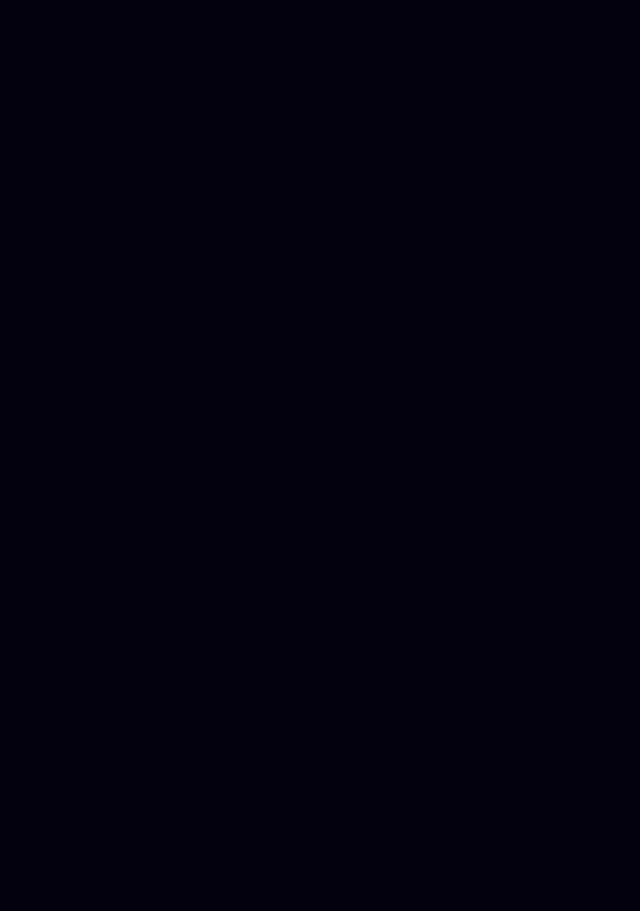
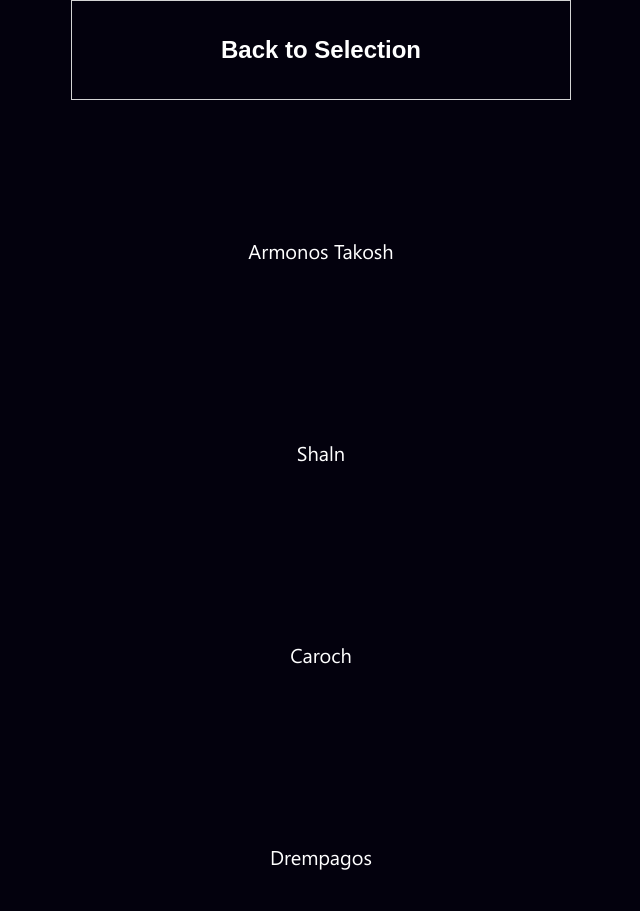
Before and after one commit to JelleGT/Development, a website: page Passion Project/voidCharacters.html in a window 1280 px wide. Shown: the top 911 px of the page, without its empty margins (319-959 px from the left). Before the commit the page ends 800 px from the top, so only its background shows below. Drawn offline with nearby package versions, Linux system fonts and the light colour scheme.

Commit message:
Individuele paginas met animaties
de individuele pagina's zijn aangemaakt en toegevoegd samen met animaties. Deze zullen nog aangepast en aangevuld worden.

```diff
--- a/Passion Project/Void.css
+++ b/Passion Project/Void.css
@@ -9,6 +9,11 @@ body {
   text-align: center;
   margin: 0px;
 }
+section {
+  margin: auto;
+  width: 80%;
+}
+
 /*Alles voor de eerste intropagina*/
 #intro {
   position: absolute;
@@ -26,6 +31,7 @@ h1 {
 }
 h2 {
   font-size: 24px;
+  color: white;
 }
 #about {
   font-weight: lighter;
@@ -54,13 +60,11 @@ h3 {
 
 /*Alles voor de selectiepagina*/
 #selection {
-display: flex;
+display: none;
 height: 100vh;
 justify-content: center;
 line-height: 100vh;
 top: 0;
--webkit-animation: 3s ease 0s normal forwards 1 fadein;
-animation: 3s ease 0s normal forwards 1 fadein;
 }
 .select {
   transition: all .5s ease;
@@ -82,9 +86,44 @@ a {
 
 /*Alles voor de drie verschillende pagina's*/
 button {
+  transition: all .5s ease;
+  -webkit-transition: all .5s ease;
+  margin: auto;
   width: 500px;
   height: 100px;
   border: 1px #D4D4D4 solid;
   border-radius: 0px;
   background-color: #03010D;
 }
+button:hover {
+  transition: all .5s ease;
+  -webkit-transition: all .5s ease;
+  background-color: #360051;
+}
+#creatures:hover {
+  border-right-color: #D4D4D4
+}
+
+.item {
+  transition: all .5s ease;
+  -webkit-transition: all .5s ease;
+  margin-top: 100px;
+  width: 400px;
+  height: 100px;
+  margin-left: auto;
+  margin-right: auto;
+  line-height: 60px;
+  border: 1px #03010D solid;
+}
+.item:hover {
+  transition: all .5s ease;
+  -webkit-transition: all .5s ease;
+  background-color: #080519;
+  border: 1px #F1F1F1 solid;
+}
+#characterSelection {
+  flex-wrap: wrap;
+}
+.display {
+  display: none;
+}
--- a/Passion Project/Void.js
+++ b/Passion Project/Void.js
@@ -1,7 +1,9 @@
+//Laat de intro verdwijnen na 6 seconden
 setTimeout(function() {
     $('#intro').fadeOut('2000');
 }, 6000);
 
+//Spring naar de volgende pagina na 7 seconden
 setTimeout(function() {
   window.location = "VoidSelection.html";
 }, 7000);
--- /dev/null
+++ b/Passion Project/VoidPage.js
@@ -0,0 +1,15 @@
+//laat de selectiepagina langzaam inkomen en bij het klikken van de links verdwijnt deze weer
+$(document).ready(function(){
+  $(".display").fadeIn(2000).css('display', 'block');
+  $("#selection").fadeIn(2000).css('display', 'flex');
+  $("a").click(function(){
+    $("#selection").fadeOut(500);
+  });
+  $("button").click(function(){
+    $(".display").fadeOut(500);
+  });
+});
+//Geeft een delay voordat de selectiepagina verdwijnt
+function delay (URL) {
+    setTimeout( function() { window.location = URL }, 1200 );
+}
--- a/Passion Project/voidCharacters.html
+++ b/Passion Project/voidCharacters.html
@@ -7,11 +7,23 @@
     <script src="https://code.jquery.com/jquery-3.1.0.js"></script>
   </head>
   <body>
-    <nav>
-      <p></p>
-      <p></p>
-    </nav>
-    <section>
-    </section>
+    <div class="display">
+      <nav>
+        <button onclick="javascript:delay('VoidSelection.html')"><h2>Back to Selection</h2></button>
+      </nav>
+      <section id="characterSelection">
+          <div class="item"><h3>Armonos Takosh</h3></div>
+          <div class="item"><h3>Shaln</h3></div>
+          <div class="item"><h3>Caroch</h3></div>
+          <div class="item"><h3>Drempagos</h3></div>
+          <div class="item"><h3>Oversoul</h3></div>
+          <div class="item"><h3>Aryessu</h3></div>
+          <div class="item"><h3>Wedal</h3></div>
+          <div class="item"><h3>Cheryph</h3></div>
+          <div class="item"><h3>Void Leviathan</h3></div>
+          <div class="item"><h3>Azevon</h3></div>
+      </section>
+    </div>
+    <script src="VoidPage.js"></script>
   </body>
 </html>
```
Also changed, not shown: Passion Project/VoidSelection.html (+4 -3 lines), 1 other file.
